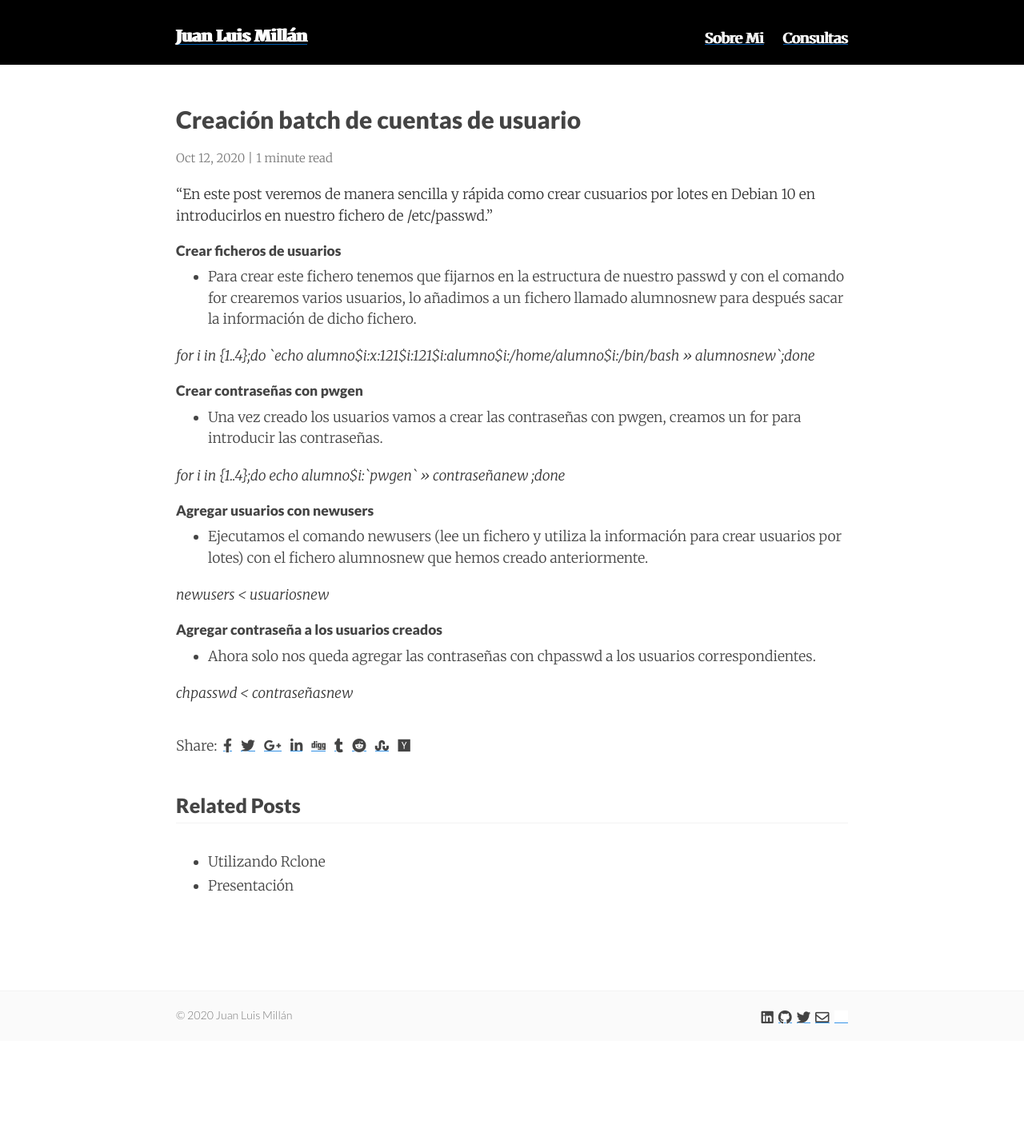
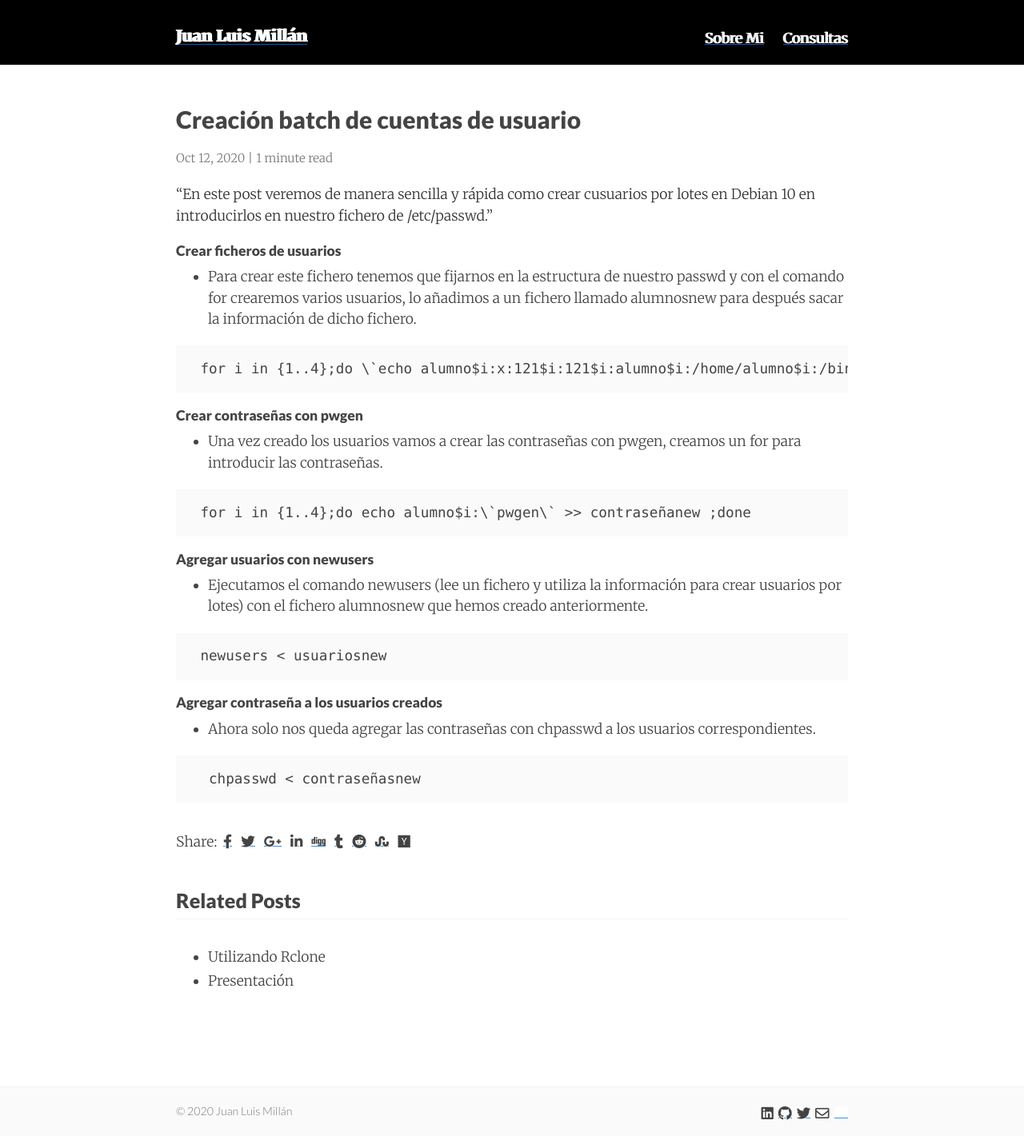
Before and after one commit to juanlu-millan/juanlumillan-blog, a Jekyll site: the page built from _posts/2020-10-12-usuarios-batch.md, in a window 1280 px wide. Shown: the whole page at 80% size. Built offline with Jekyll 4.4.1, drawn with Linux system fonts in a browser that asks for light colours; nearby versions of some CDN libraries; before the commit the page ends 1302 px from its top, so only the background shows below that.

Commit message:
nuevo articulo

```diff
--- a/_posts/2020-10-12-usuarios-batch.md
+++ b/_posts/2020-10-12-usuarios-batch.md
@@ -12,29 +12,29 @@ categories: debian10 usuarios
 
 - Para crear este fichero tenemos que fijarnos en la estructura de nuestro passwd y con el comando for crearemos varios usuarios, lo añadimos a un fichero llamado alumnosnew para después sacar la información de dicho fichero.
 
-<em>
+<pre>
  for i in {1..4};do \`echo alumno$i:x:121$i:121$i:alumno$i:/home/alumno$i:/bin/bash >> alumnosnew\`;done
-</em>
+</pre>
 
 ##### Crear contraseñas con pwgen
 
 - Una vez creado los usuarios vamos a crear las contraseñas con pwgen, creamos un for para introducir las contraseñas.
 
-<em>
+<pre>
  for i in {1..4};do echo alumno$i:\`pwgen\` >> contraseñanew ;done
-</em>
+</pre>
 
 #####  Agregar usuarios con newusers
 
 - Ejecutamos el comando newusers (lee un fichero y utiliza la información para crear usuarios por lotes) con el fichero alumnosnew que hemos creado anteriormente.
 
-<em>
+<pre>
  newusers < usuariosnew
-</em>
+</pre>
 #####  Agregar contraseña a los usuarios creados
 
 - Ahora solo nos queda agregar las contraseñas con chpasswd a los usuarios correspondientes.
 
-<em>
+<pre>
   chpasswd < contraseñasnew
-</em>
+</pre>
```
